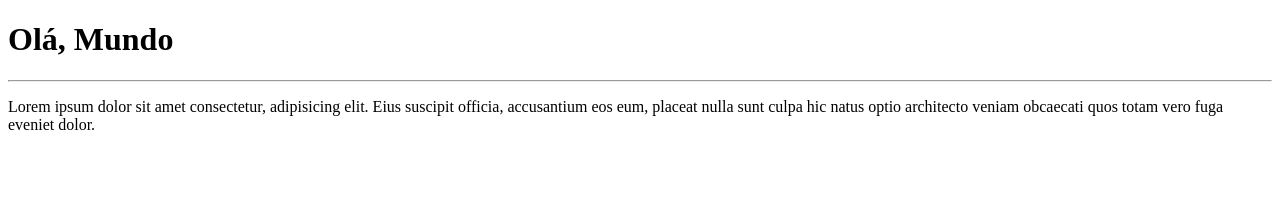
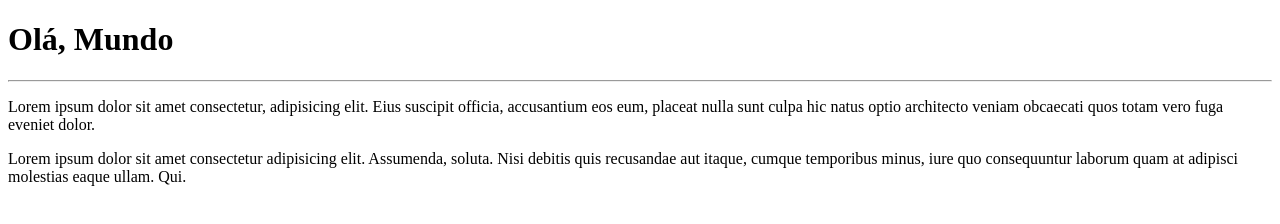
Before and after one commit to AmandaRamalhoFelix/Ola-Mundo, a plain HTML site: page site-exemplo/index.html in a window 1280 px wide. Drawn offline with Linux system fonts and the light colour scheme.

Commit message:
adicionei um parágrafo

```diff
--- a/site-exemplo/index.html
+++ b/site-exemplo/index.html
@@ -9,5 +9,6 @@
     <h1>Olá, Mundo</h1>
     <hr>
     <p>Lorem ipsum dolor sit amet consectetur, adipisicing elit. Eius suscipit officia, accusantium eos eum, placeat nulla sunt culpa hic natus optio architecto veniam obcaecati quos totam vero fuga eveniet dolor.</p>
+    <p>Lorem ipsum dolor sit amet consectetur adipisicing elit. Assumenda, soluta. Nisi debitis quis recusandae aut itaque, cumque temporibus minus, iure quo consequuntur laborum quam at adipisci molestias eaque ullam. Qui.</p>
 </body>
 </html>
```
